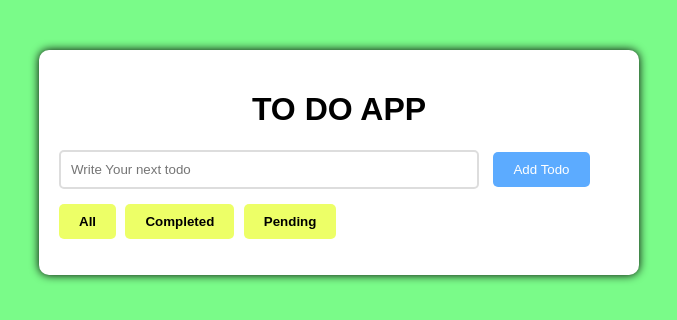
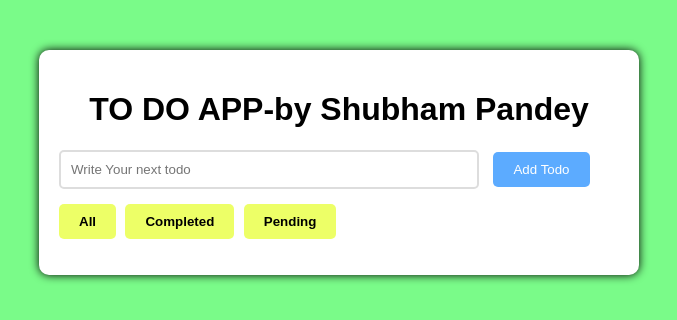
Before and after one commit to pandey-kumar/Dom-Project---Todo-Application, a plain HTML site: page index.html in a window 1280 px wide. Shown: the whole page, without its empty margins (301-978 px from the left). Drawn offline with Linux system fonts and the light colour scheme; a web font is replaced by a local one.

Commit message:
Update index.html

```diff
--- a/index.html
+++ b/index.html
@@ -8,7 +8,7 @@
 </head>
 <body>
     <div class="container">
-        <h1>TO DO APP</h1>
+        <h1>TO DO APP-by Shubham Pandey</h1>
         <input type="text" id="todoInput" placeholder="Write Your next todo">
         <button id="addTodo">Add Todo</button>
 
```
